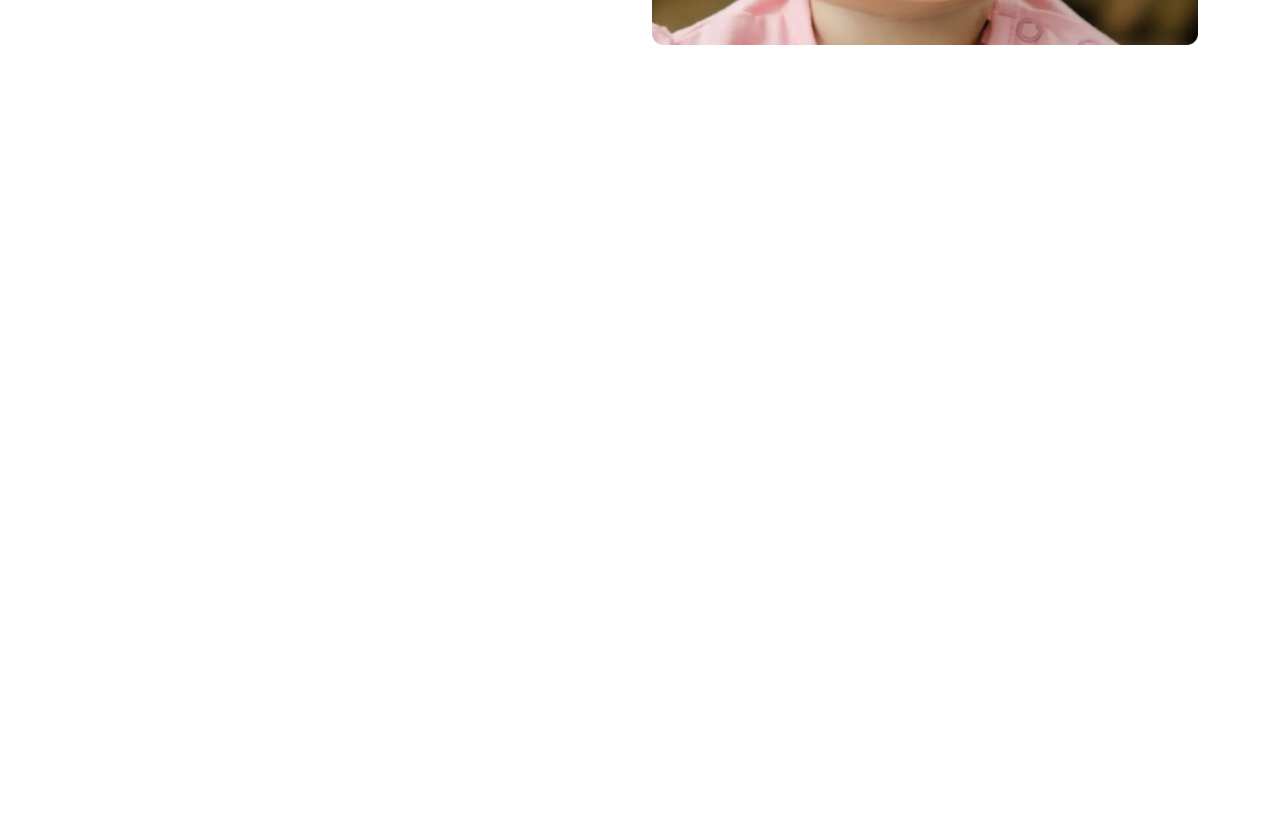
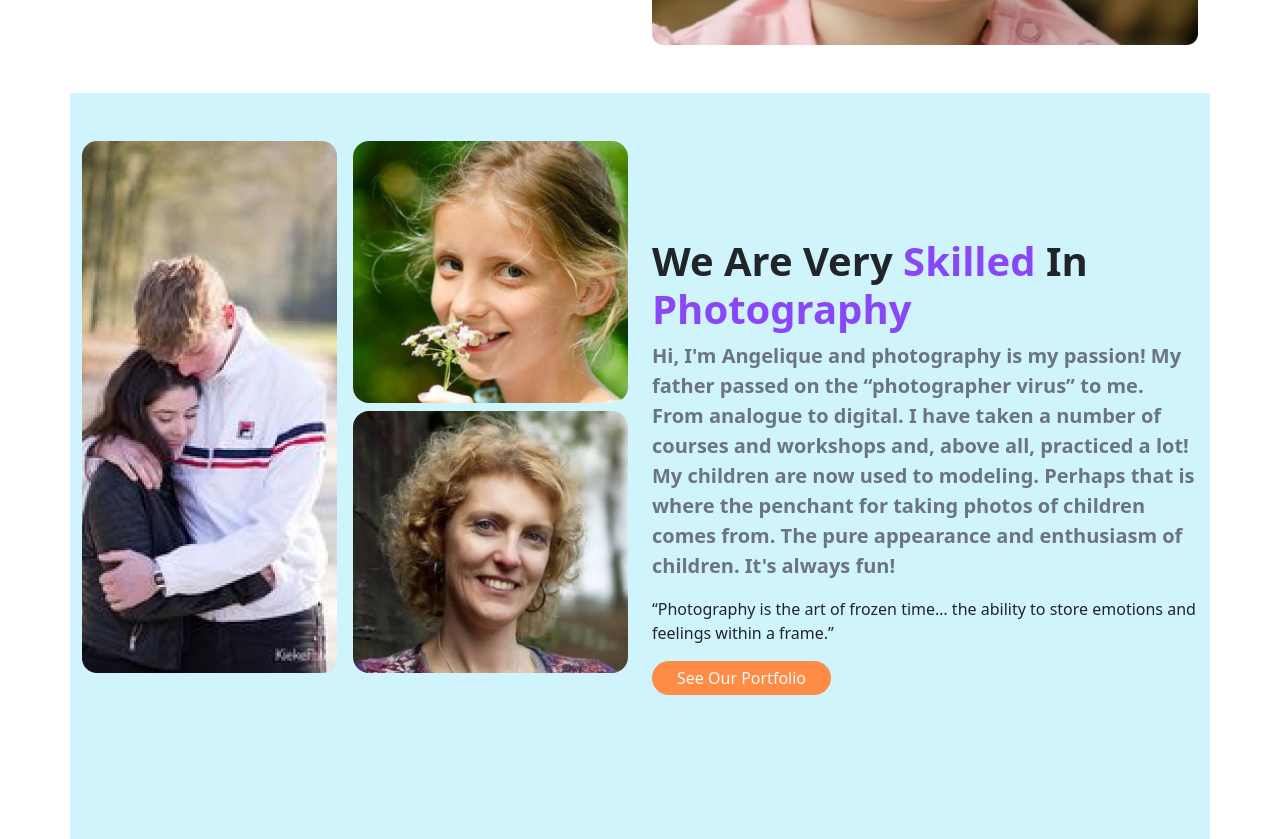
Before and after one commit to saharahowlader/Assignment-2, a plain HTML site: page index.html in a window 1280 px wide. Shown: the part 579-1418 px from the top of the page. Before the commit the page ends 800 px from the top, so only its background shows below. Drawn offline with nearby package versions, Linux system fonts and the light colour scheme.

Commit message:
photography section

```diff
--- a/index.html
+++ b/index.html
@@ -40,7 +40,29 @@
 </div>
 
 <!--photography section-->
+<div class="container mx-auto bg-info-subtle">
+  <div class="row gap-5 gap-md-0 py-5">
 
+    <div class="col-12 col-md-6">
+
+<div class="d-flex gap-3 ">
+      <img src="images/Rectangle 5.png" class="w-auto object-fit-cover">
+      <div class="d-flex flex-column gap-2">
+        <img src="images/Rectangle 6.png" class =" w-100 h-50 object-fit-cover rounded-4">
+        <img src="images/Rectangle 7.png" class="w-100 h-50 object-fit-cover rounded-4 ">
+      </div>
+    </div>
+
+          </div>
+    <div class="col-12 col-md-6 py-5 my-5">
+      <h1 class="larger-text fw-bold ">We Are Very <span>Skilled</span> In <span>Photography</span></h1>
+      <p class="fs-5 fw-bold text-secondary">Hi, I'm Angelique and photography is my passion! My father passed on the “photographer virus” to me. From analogue to digital. I have taken a number of courses and workshops and, above all, practiced a lot! My children are now used to modeling. Perhaps that is where the penchant for taking photos of children comes from. The pure appearance and enthusiasm of children. It's always fun! </p>
+      <p>“Photography is the art of frozen time… the ability to store emotions and feelings within a frame.”</p>
+      <button class="rounded-5">See Our Portfolio</button>
+    </div>
+
+  </div>
+</div>
 
 
 
```
